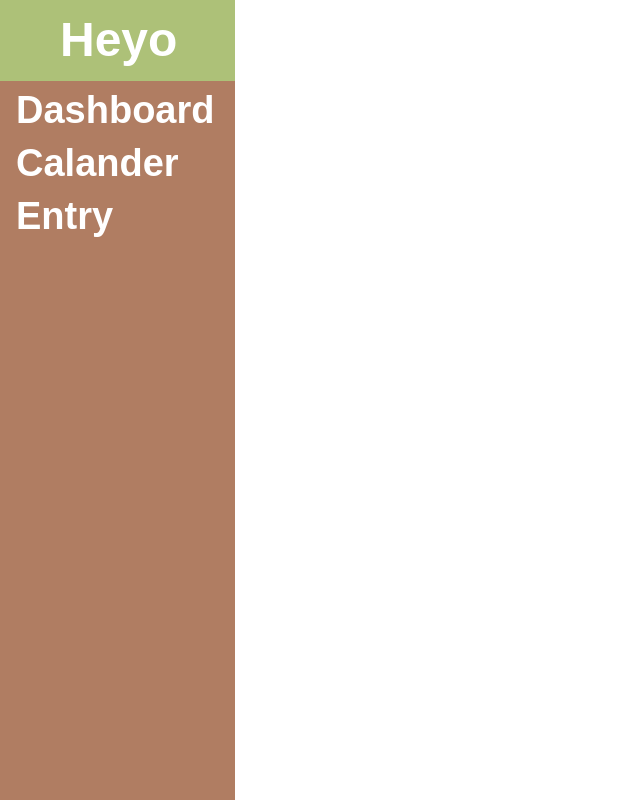
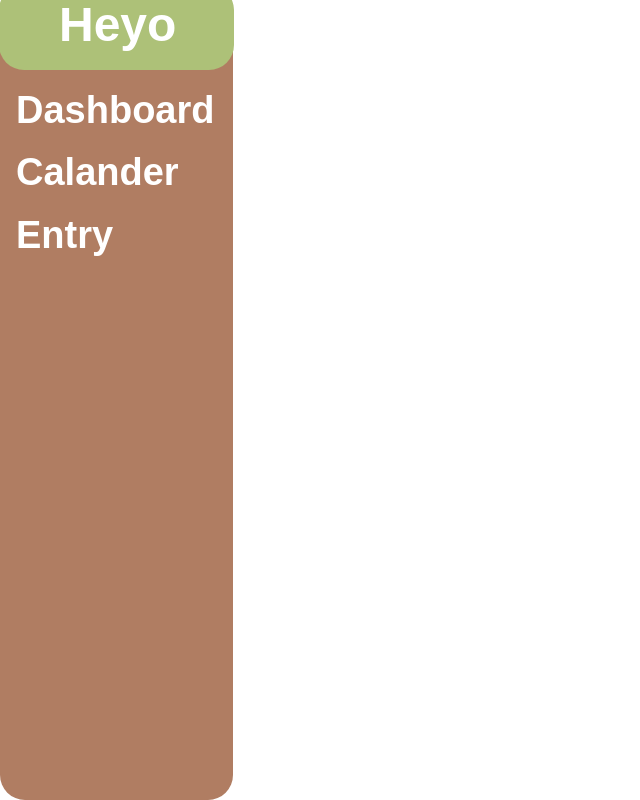
Before and after one commit to joeulam/wellness-electron, an Electron app: page my-electron-app/Dashboard.html in a window 1600 px wide. Shown: the top 800 px of the page, without its empty margins (0-640 px from the left). Drawn offline with Linux system fonts and the light colour scheme; a web font is replaced by a local one.

Commit message:
Side bar html v1.1.7

```diff
--- a/my-electron-app/dashboard.css
+++ b/my-electron-app/dashboard.css
@@ -3,12 +3,13 @@
 
 .sidebar{
     position: absolute;
-    width: 235px;
+    width: 233px;
     height: 100%;
     left: 0px;
     top: 0px;
     z-index: -100;
     background: #B07D62;
+    border-radius: 25px;
 }
 
 
@@ -18,12 +19,14 @@
 .heyobg{
     position: absolute;
     width: 235px;
-    height: 81px;
-    left: 0px;
-    top: 0px;
+    height: 85px;
+    left: -1px;
+    top: -15px;
     z-index: -100;
     display:inline-block;
     background: #ADC178;
+    border-radius: 25px;
+
 }
 
 
@@ -45,13 +48,29 @@ padding: 6px 8px 6px 16px;
     line-height: 29px;
     text-align: left;
 }
+#Entry:hover
+{
+    background: #8b634d;
+    border-radius: 25px;
 
+}
+#cal:hover
+{
+    background: #8b634d;
+    border-radius: 25px;
 
+}
+#dash:hover
+{
+    background: #8b634d;
+    border-radius: 25px;
+}
 /* ENTRY */
 
 #Entry{
-    width: 259px;
+    width: 210px;
     height: 41px;
+    padding-top: 16px;
     color: #FFFFFF;
 }
 
@@ -61,9 +80,11 @@ padding: 6px 8px 6px 16px;
 /* CALENDAR */
 
 #cal{
-    width: 259px;
+    width: 210px;
     height: 41px;
     color: #FFFFFF;
+    padding-top: 15px;
+
 }
 
 
@@ -72,7 +93,7 @@ padding: 6px 8px 6px 16px;
 /* DASHBOARD */
 
 #dash{
-    width: 259px;
+    width: 210px;
     height: 41px;
     color: #FFFFFF;
     padding-top: 15px;
@@ -106,4 +127,6 @@ width: 270px;
 height: 87px;
 left: 1115px;
 top: 874px;
+font-family: 'Gaegu', sans-serif;
+
 }
```
